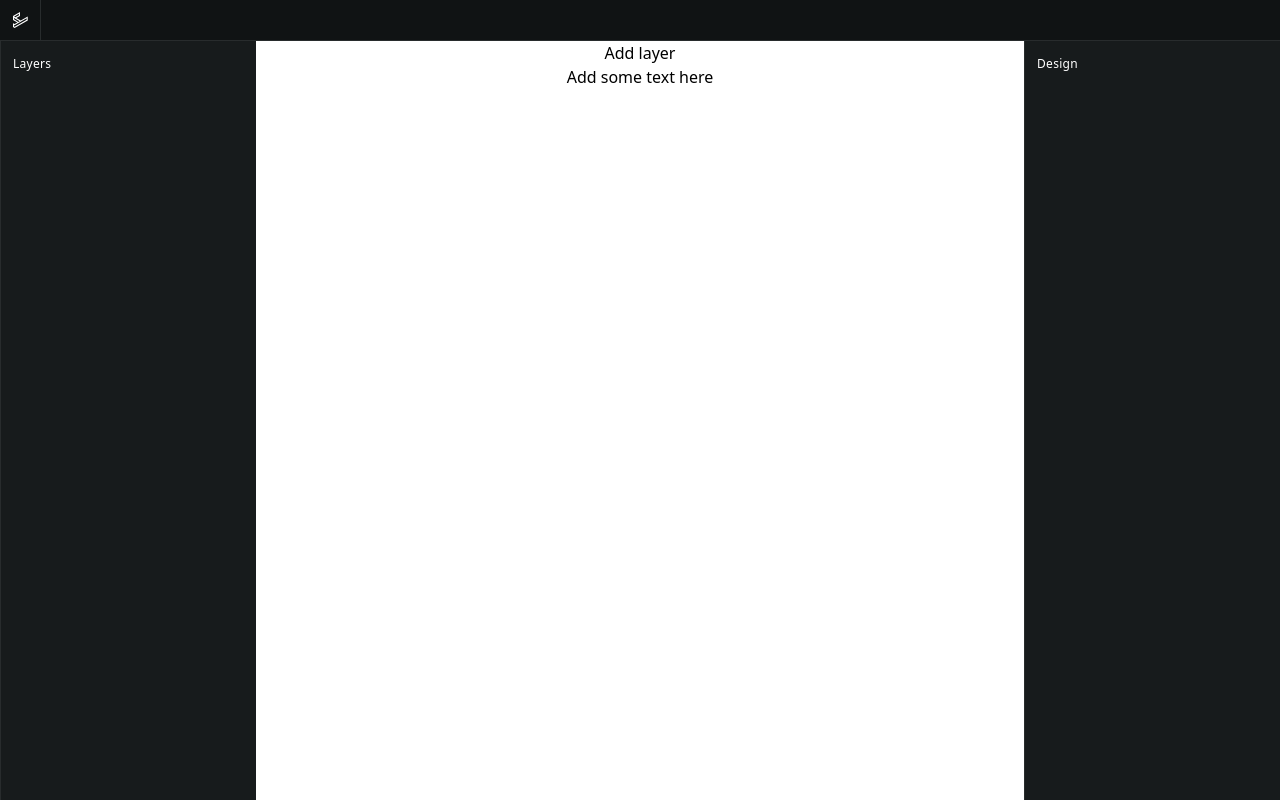
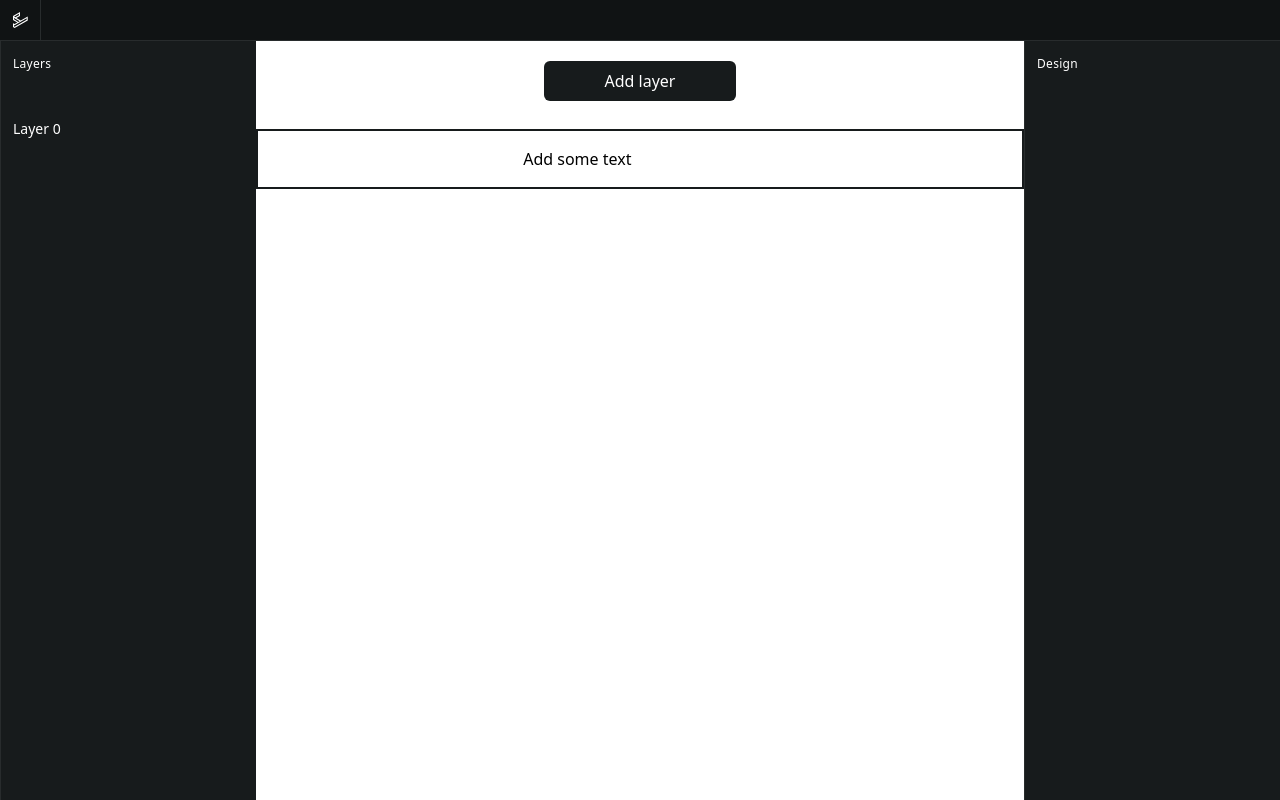
Before and after one commit to fiste/ycode-fe-test, a Vue app: page / in a window 1280 px wide. Both pictures are taken after a click on the button "Add layer". Built offline with nearby package versions, Linux system fonts and the light colour scheme; the HTML template or start-up script is replaced by a standard one.

Commit message:
Connect layers via state, map state & actions, UI improvements

```diff
--- a/src/App.vue
+++ b/src/App.vue
@@ -7,10 +7,15 @@
       <section
         class="w-full h-full relative z-10 scrollbar text-center text-none overflow-auto"
       >
-        <button @click="createLayer">Add layer</button>
+        <button
+          class="w-1/4 py-2 my-5 items-center justify-center rounded-md bg-gray-800 text-white"
+          @click="createLayer(defaultLayer())"
+        >
+          Add layer
+        </button>
 
-        <template v-for="(layer, i) in layers" :key="i">
-          <Layer />
+        <template v-for="(layer, i) in layers" :key="layer.id">
+          <Layer :layer="layer" />
         </template>
       </section>
 
@@ -20,7 +25,7 @@
 </template>
 
 <script>
-import { mapState } from 'vuex'
+import { mapState, mapActions } from "vuex";
 
 import Design from "./components/Design.vue";
 import Layers from "./components/Layers.vue";
@@ -33,17 +38,29 @@ export default {
     Design,
     NavBar,
     Layers,
-    Layer
+    Layer,
   },
 
-  computed: mapState({
-    layers: state => state.layer
-  }),
+  computed: {
+    ...mapState({
+      layers: (state) => state.layer,
+    }),
+  },
 
   methods: {
-    createLayer() {
-      this.$store.dispatch('layer/createLayer', { id: this.layers.length + 1, text: 'Add some text here', class: 'abc' })
-      console.log(this.layers);
+    ...mapActions({
+      createLayer: "layer/createLayer",
+    }),
+
+    defaultLayer() {
+      const layer = {
+        id: Date.now(),
+        text: "Add some text",
+        class: "",
+        selected: false,
+      };
+
+      return layer;
     },
   },
 };
--- a/src/components/Layer.vue
+++ b/src/components/Layer.vue
@@ -1,28 +1,51 @@
 <template>
-  <div :class="`layer-${id}`">
-    <p>Add some text here</p>
+  <div
+    :class="[
+      `layer-${layer.id} group flex my-2 p-2 border-2 border-gray-800 hover:border-blue-400`,
+      layer.class,
+      { 'border-blue-400': layer.selected },
+    ]"
+    @click="selectLayer(layer.id)"
+  >
+    <p class="flex-1 p-2">{{ layer.text }}</p>
+
+    <div class="flex-2">
+      <button
+        :class="[
+          'p-2 mr-2 items-center justify-center rounded-md text-white hover:bg-blue-400 transform motion-safe:hover:scale-110',
+          { 'bg-gray-800': layer.selected },
+        ]"
+      >
+        Edit
+      </button>
+      <button
+        :class="[
+          'p-2 mr-2 items-center justify-center rounded-md text-white hover:bg-blue-400 transform motion-safe:hover:scale-110',
+          { 'bg-gray-800': layer.selected },
+        ]"
+      >
+        Delete
+      </button>
+    </div>
   </div>
 </template>
 
 <script>
+import { mapActions } from "vuex";
+
 export default {
   name: "Layer",
 
   props: {
-    id: {
-      default: 0,
-    }
+    layer: {
+      default: null,
+    },
   },
 
   methods: {
-    createLayer() {
-      this.$store.dispatch("layer/createLayer", {
-        id: this.layers.length + 1,
-        text: "Add some text here",
-        class: "abc",
-      });
-      console.log(this.layers);
-    },
+    ...mapActions({
+      selectLayer: "layer/selectLayer",
+    }),
   },
 };
 </script>
--- a/src/components/Layers.vue
+++ b/src/components/Layers.vue
@@ -3,23 +3,44 @@
     id="right-panel"
     class="relative bg-gray-800 border-l border-gray-600 h-full w-64 flex flex-col overflow-hidden flex-shrink-0"
   >
-      <header
-        class="text-white text-xs font-medium tracking-wide flex justify-between items-center p-3 pb-0 ">
-        <div class="flex items-center leading-5 py-px">Layers</div>
-      </header>
+    <header
+      class="text-white text-xs font-medium tracking-wide flex justify-between items-center p-3 mb-5"
+    >
+      <div class="flex items-center leading-5 py-px">Layers</div>
+    </header>
 
+    <div v-for="(layer, i) in layers" :key="layer.id">
+      <div
+        :class="[
+          'text-white text-sm flex justify-between items-center p-3 hover:bg-white hover:text-gray-800',
+          { 'bg-white text-gray-800': layer.selected },
+        ]"
+        @click="selectLayer(layer.id)"
+      >
+        Layer {{ i }}
+      </div>
+    </div>
   </aside>
 </template>
 
 <script>
+import { mapState, mapActions } from "vuex";
+
 import Icon from "./Icon.vue";
 
 export default {
   components: {
     Icon,
   },
+
+  computed: mapState({
+    layers: (state) => state.layer,
+  }),
+
+  methods: {
+    ...mapActions({
+      selectLayer: "layer/selectLayer",
+    }),
+  },
 };
 </script>
-
-<style>
-</style>
--- a/src/store/modules/layerModule.js
+++ b/src/store/modules/layerModule.js
@@ -8,20 +8,27 @@ const getters = {};
 
 const actions = {
   createLayer: (context, layer) => {
-    context.commit('createLayer', layer)
+    context.commit("createLayer", layer);
+  },
+  selectLayer: (context, layerId) => {
+    context.commit("selectLayer", layerId);
   },
   resetState: (context) => {
-    context.commit(RESET_STATE);
-  }
+    context.commit("resetState");
+  },
 };
 
 const mutations = {
-  createLayer (state, payload) {
+  createLayer(state, payload) {
     state.push(payload);
+  },
+  selectLayer(state, payload) {
+    state.forEach(element => element.selected = false);
+    state.find((item) => item.id === payload).selected = true;
   },
   resetState: (state) => {
     Object.assign(state, getDefaultState());
-  }
+  },
 };
 
 export const layerModule = {
@@ -29,5 +36,5 @@ export const layerModule = {
   getters: getters,
   state: state,
   actions: actions,
-  mutations: mutations
+  mutations: mutations,
 };
```
